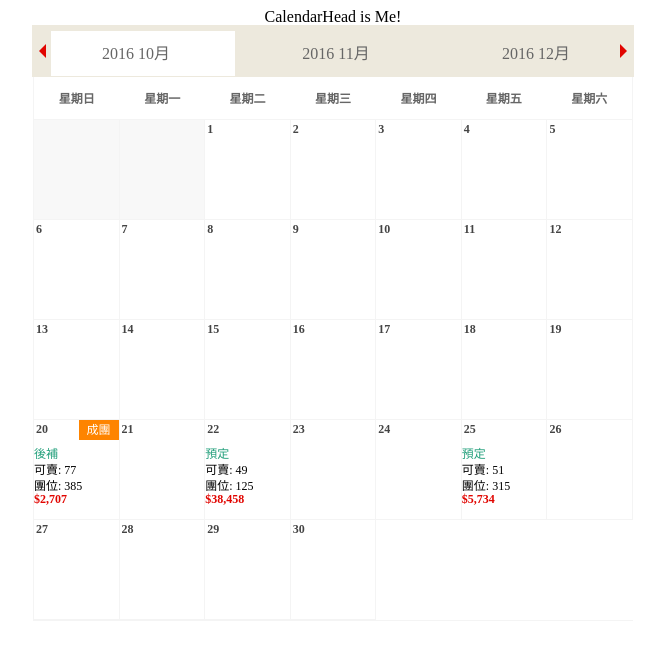
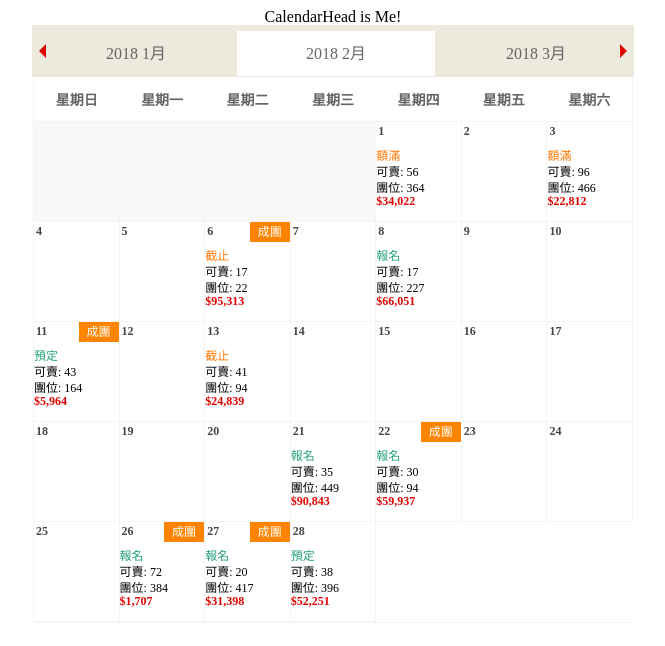
Before and after one commit to cwchang93/reactCalendar, a React app: page / in a window 1280 px wide. Shown: the top 646 px of the page, without its empty margins (307-972 px from the left). Built offline with nearby package versions, Linux system fonts and the light colour scheme.

Commit message:
changePropsData Func added

```diff
--- a/src/App.js
+++ b/src/App.js
@@ -14,6 +14,8 @@ class App extends Component {
         dataSource: PropTypes.string,
         initYearMonth: PropTypes.string,
         dataKeySetting: PropTypes.object,
+        test: PropTypes.string,
+        changeFunction: PropTypes.func,
 
     };
     static defaultProps = {
@@ -49,12 +51,16 @@ class App extends Component {
     render() {
         console.log('dataKeySetting, app.js');
         console.log(this.props.dataKeySetting);
+        console.log('changeFunc');
+        console.log(this.props.changeFunction[1]);
+        console.log('this.props.test');
+        console.log(this.props.test);
 
         return (
             <React.Fragment>
 
-                <CalendarAll path={this.props.dataSource}
-                    initYearMonth= {this.props.initYearMonth}
+                <CalendarAll path={this.props.changeFunction[0] || this.props.dataSource}
+                    initYearMonth= {this.props.changeFunction[1] || this.props.initYearMonth}
                     dataKeySetting= {this.props.dataKeySetting}
 
                 />
--- a/src/App.scss
+++ b/src/App.scss
@@ -143,6 +143,7 @@ $classname: "calendars";
   //calendarBodycomponent
 
   .bodycalendar {
+
     .weekcontainer {
       // list-style-type: none;
       display: flex;
@@ -153,7 +154,7 @@ $classname: "calendars";
         width: (100% / 7);
         text-align: center;
         color: #666;
-        font-size: 12px;
+        font-size: 14px;
         padding: 12px;
         font-weight: bold;
       }
--- a/src/components/calendarAll.jsx
+++ b/src/components/calendarAll.jsx
@@ -67,6 +67,8 @@ class CalendarAll extends Component {
 
     render() {
         const { nowDate } = this.state;
+        console.log('appjsPath');
+        console.log(this.props.path);
         return (
             <React.Fragment>
                 <div className="calendars">
--- a/src/index.js
+++ b/src/index.js
@@ -3,8 +3,9 @@ import ReactDOM from 'react-dom';
 import App from './App';
 const jsonDate = {
     // dataSource: './json/data.json',
-    dataSource: './src/json/data3.json',
-    initYearMonth: '201611', // 一開始的月份
+    dataSource: './src/json/data2.json',
+    initYearMonth: '201711', // 一開始的月份
+    // writable: true,
     // 待辦:
     // Head
     // 1. ok initYearMonth輸入13或非12的月份箭頭會可以多跑一格，需用regex加在前面  head
@@ -21,16 +22,47 @@ const jsonDate = {
     // "total": 497,
     // "state": "報名"
 
+    // constructor() {
+    //     // super();
+    //     this.state = {
+    //         test: null
+    //     };
+    // }
+
+    // newJsonData: {
+    //     newData:
+    //     newYear:
+    // },
+
+    changePropsData(dataPath, newYear) {
+        // let propsDataSource;
+        // propsDataSource = window.myCalendar.props.dataSource;
+        // propsDataSource = `./src/json/${data}.json`;
+        // console.log(propsDataSource);
+        // // console.log('this.props');
+        // // console.log(this);
+        // console.log(this);
+        // console.log(jsonDate['dataSource']);
+        // // jsonDate['dataSource'] = propsDataSource;
+        const propsArr = [dataPath, newYear];
+        return propsArr;
+        // console.log(propsArr);
+        // this.initYearMonth = newYear;
+        // this.dataSource = dataPath;
+
+        // return newObj;
+    },
+
 
     dataKeySetting: {
         // 保證出團
-        guaranteed: 'guaranteed', // 'certain',
+        guaranteed: 'guaranteed',
         // 狀態
-        status: 'status', // 'state',
+        status: 'status',
         // 可賣團位
-        available: 'availableVancancy', // 'onsell',
+        available: 'availableVancancy',
         // 團位
-        total: 'totalVacnacy', // 'total', //
+        total: 'totalVacnacy',
         // 價格
         price: 'price',
 
@@ -39,5 +71,34 @@ const jsonDate = {
         // total           // 團位 : 40
         // price           // $40,999
     },
+    // dataKeySetting: {
+    //     // 保證出團
+    //     guaranteed: 'certain', // 'guaranteed', // ,
+    //     // 狀態
+    //     status: 'state', // 'status', // ,
+    //     // 可賣團位
+    //     available: 'onsell', // 'availableVancancy', // ,
+    //     // 團位
+    //     total: 'total', // 'totalVacnacy', // 'total', //
+    //     // 價格
+    //     price: 'price',
+    // },
 };
-ReactDOM.render( < App {...jsonDate}/>, document.getElementById('root'));
+
+// function change() {
+//     alert();
+//     jsonDate.initYearMonth = '201712';
+// }
+
+window.myCalendar = ReactDOM.render( < App {...jsonDate}
+    test = {jsonDate}
+    // changeFunction={() => jsonDate.changePropsData('./src/json/data4.json', '201801')}
+    changeFunction={jsonDate.changePropsData('./src/json/data4.json', '201802')}
+    // newChangeFunction = {(dataPath, newYear)=> {
+    //     const propsArr = [dataPath, newYear];
+    //     return propsArr;
+    // }}
+></App>, document.getElementById('root'),
+    // jsonDate.changePropsData('./src/json/data2.json', '201801')
+
+);
```
